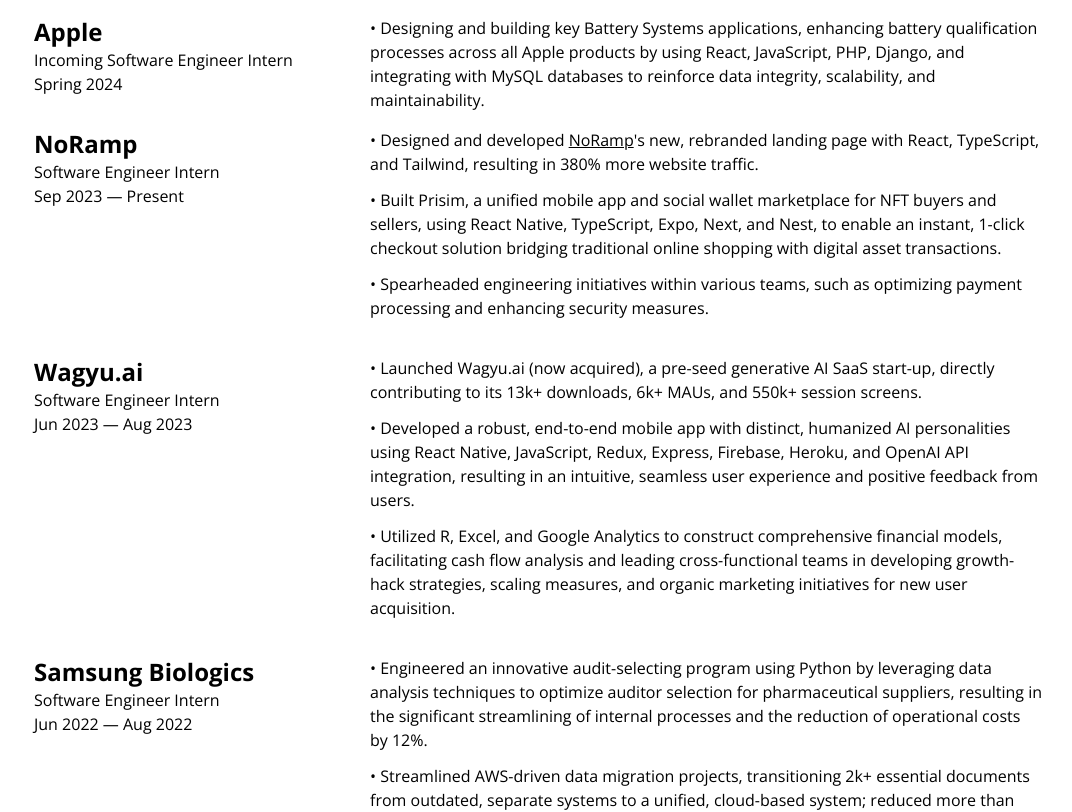
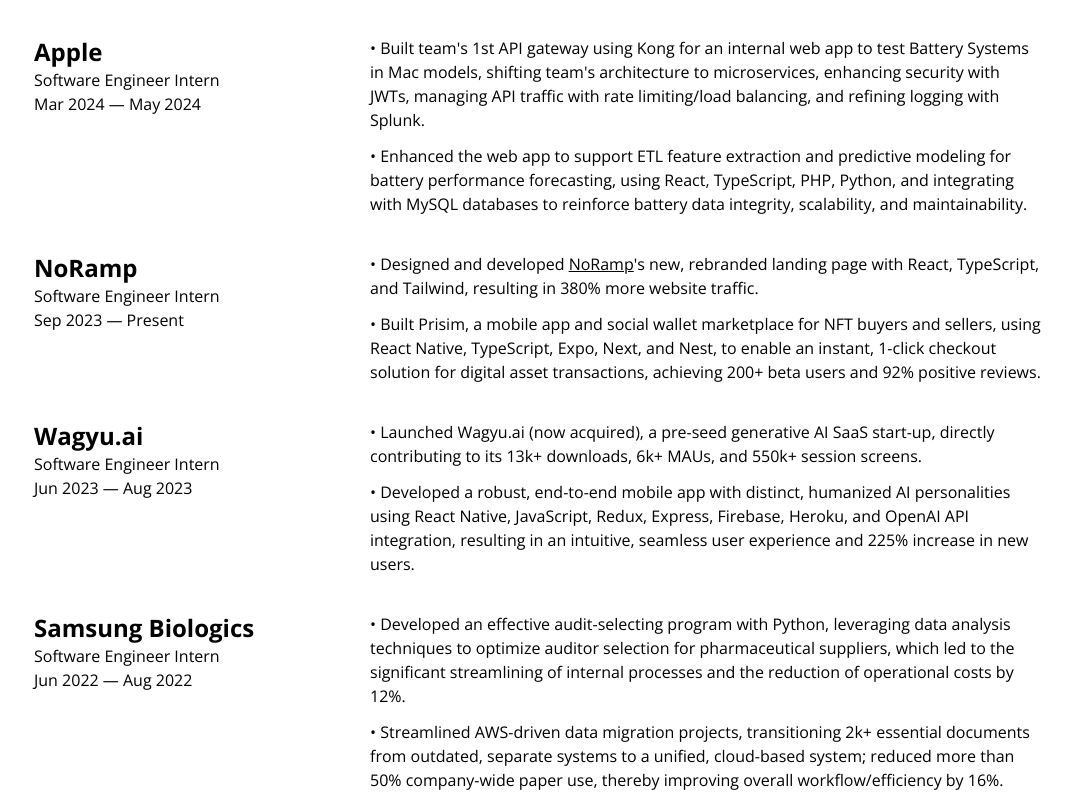
Before and after one commit to aaronkjin/personal, a Next.js app: page /about in a window 1280 px wide. Shown: the part 485-1297 px from the top of the page, without its empty margins (102-1174 px from the left). Built offline with nearby package versions, Linux system fonts and the light colour scheme.

Commit message:
 battery

```diff
--- a/pages/about.js
+++ b/pages/about.js
@@ -57,7 +57,7 @@
                 theme === "dark" ? "opacity-50" : ""
               }`}
             >
-              Summer 2024
+              Jun 2024 &mdash; Aug 2024
             </p>
           </div>
           {/* Right Side */}
@@ -71,7 +71,7 @@
         </div>
 
         {/* Apple Battery */}
-        <div className="flex flex-col tablet:flex-row">
+        <div className="flex flex-col tablet:flex-row mt-3 tablet:mt-5">
           {/* Left Side */}
           <div className="w-full tablet:w-1/3">
             <p className="font-bold text-lg tablet:text-2xl">Apple</p>
@@ -80,30 +80,38 @@
                 theme === "dark" ? "opacity-50" : ""
               }`}
             >
-              Incoming Software Engineer Intern
+              Software Engineer Intern
             </p>
             <p
               className={`text-sm tablet:text-base ${
                 theme === "dark" ? "opacity-50" : ""
               }`}
             >
-              Spring 2024
+              Mar 2024 &mdash; May 2024
             </p>
           </div>
           {/* Right Side */}
           <div className="w-full tablet:w-2/3">
             <p className="text-sm tablet:text-base">
-              &bull; Designing and building key Battery Systems applications,
-              enhancing battery qualification processes across all Apple
-              products by using React, JavaScript, PHP, Django, and integrating
-              with MySQL databases to reinforce data integrity, scalability, and
+              &bull; Built team&apos;s 1st API gateway using Kong for an
+              internal web app to test Battery Systems in Mac models, shifting
+              team&apos;s architecture to microservices, enhancing security with
+              JWTs, managing API traffic with rate limiting/load balancing, and
+              refining logging with Splunk.
+            </p>
+
+            <p className="text-sm tablet:text-base mt-3">
+              &bull; Enhanced the web app to support ETL feature extraction and
+              predictive modeling for battery performance forecasting, using
+              React, TypeScript, PHP, Python, and integrating with MySQL
+              databases to reinforce battery data integrity, scalability, and
               maintainability.
             </p>
           </div>
         </div>
 
         {/* NoRamp */}
-        <div className="flex flex-col tablet:flex-row">
+        <div className="flex flex-col tablet:flex-row mt-3 tablet:mt-5">
           {/* Left Side */}
           <div className="w-full tablet:w-1/3">
             <p className="font-bold text-lg tablet:text-2xl">NoRamp</p>
@@ -137,17 +145,13 @@
               &apos;s new, rebranded landing page with React, TypeScript, and
               Tailwind, resulting in 380% more website traffic.
             </p>
+
             <p className="text-sm tablet:text-base mt-3">
-              &bull; Built Prisim, a unified mobile app and social wallet
-              marketplace for NFT buyers and sellers, using React Native,
-              TypeScript, Expo, Next, and Nest, to enable an instant, 1-click
-              checkout solution bridging traditional online shopping with
-              digital asset transactions.
-            </p>
-            <p className="text-sm tablet:text-base mt-3">
-              &bull; Spearheaded engineering initiatives within various teams,
-              such as optimizing payment processing and enhancing security
-              measures.
+              &bull; Built Prisim, a mobile app and social wallet marketplace
+              for NFT buyers and sellers, using React Native, TypeScript, Expo,
+              Next, and Nest, to enable an instant, 1-click checkout solution
+              for digital asset transactions, achieving 200+ beta users and 92%
+              positive reviews.
             </p>
           </div>
         </div>
@@ -184,16 +188,8 @@
               &bull; Developed a robust, end-to-end mobile app with distinct,
               humanized AI personalities using React Native, JavaScript, Redux,
               Express, Firebase, Heroku, and OpenAI API integration, resulting
-              in an intuitive, seamless user experience and positive feedback
-              from users.
-            </p>
-
-            <p className="text-sm tablet:text-base mt-3">
-              &bull; Utilized R, Excel, and Google Analytics to construct
-              comprehensive financial models, facilitating cash flow analysis
-              and leading cross-functional teams in developing growth-hack
-              strategies, scaling measures, and organic marketing initiatives
-              for new user acquisition.
+              in an intuitive, seamless user experience and 225% increase in new
+              users.
             </p>
           </div>
         </div>
@@ -223,19 +219,19 @@
           {/* Right Side */}
           <div className="w-full tablet:w-2/3">
             <p className="text-sm tablet:text-base">
-              &bull; Engineered an innovative audit-selecting program using
-              Python by leveraging data analysis techniques to optimize auditor
-              selection for pharmaceutical suppliers, resulting in the
-              significant streamlining of internal processes and the reduction
-              of operational costs by 12%.
+              &bull; Developed an effective audit-selecting program with Python,
+              leveraging data analysis techniques to optimize auditor selection
+              for pharmaceutical suppliers, which led to the significant
+              streamlining of internal processes and the reduction of
+              operational costs by 12%.
             </p>
 
             <p className="text-sm tablet:text-base mt-3">
               &bull; Streamlined AWS-driven data migration projects,
               transitioning 2k+ essential documents from outdated, separate
               systems to a unified, cloud-based system; reduced more than 50%
-              company-wide paper use and improved overall workflow/efficiency by
-              16%.
+              company-wide paper use, thereby improving overall
+              workflow/efficiency by 16%.
             </p>
           </div>
         </div>
```
